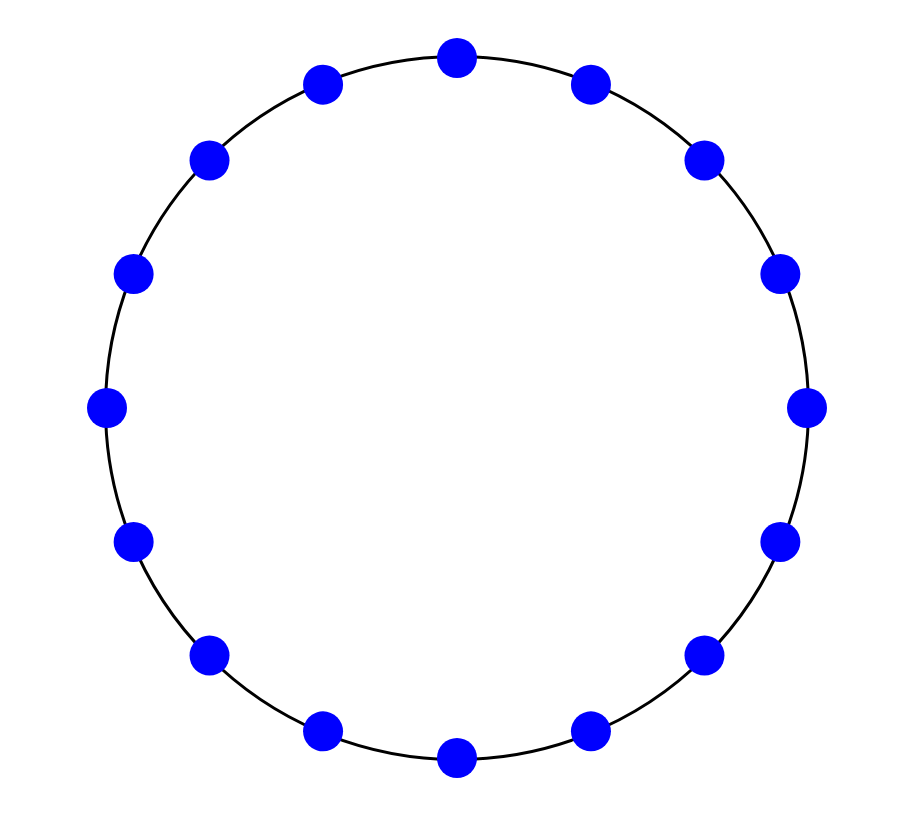
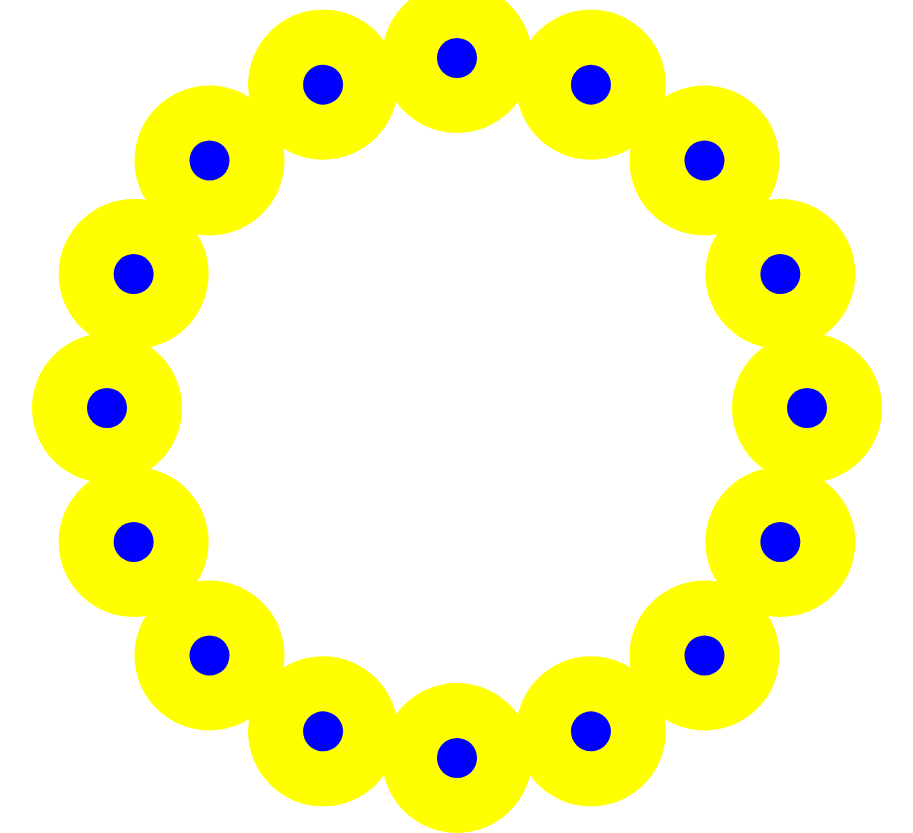
Before and after one commit to g7liniers/angular-ivy-p3m4iv, an Angular app: page / in a window 1280 px wide. Shown: the whole page, without its empty margins (191-1104 px from the left). Built offline with nearby package versions, Linux system fonts and the light colour scheme.

Commit message:
3 files modified

```diff
--- a/src/app/components/circle/circle.component.html
+++ b/src/app/components/circle/circle.component.html
@@ -4,10 +4,14 @@
   [style.height]="getCircleDiameterPX()"
 >
   <div
-    class="item-container"
+    class="outer-item-container"
+    [ngStyle]="{ transform: 'translate(' + translateElementPX(i) + ')' }"
     *ngFor="let label of labels; let i = index"
-    [ngStyle]="{ transform: 'translate(' + translateElementPX(i) + ')' }"
-    [style.width]="getItemDiameterPX()"
-    [style.height]="getItemDiameterPX()"
-  ></div>
+  >
+    <div
+      class="item-container"
+      [style.width]="getItemDiameterPX()"
+      [style.height]="getItemDiameterPX()"
+    ></div>
+  </div>
 </div>
--- a/src/app/components/circle/circle.component.scss
+++ b/src/app/components/circle/circle.component.scss
@@ -10,21 +10,27 @@ $item-size: 20px;
   border-radius: 50%;
   position: relative;
 
-  .item-container {
+  .outer-item-container {
     position: absolute;
     left: 50%;
     top: 50%;
-    width: 100px;
-    height: 100px;
+    width: 150px;
+    height: 150px;
+    background-color: yellow;
     border-radius: 50%;
-    // left: 50%;
-    // transform: translate(100px, 200px);
-    background-color: blue;
+    display: flex;
+    align-items: center;
+    justify-content: center;
+    .item-container {
+      border-radius: 50%;
+      // left: 50%;
+      // transform: translate(100px, 200px);
+      background-color: blue;
+    }
   }
-
-  :hover {
-    // transition: all 1s;
+  :hover > .item-container {
+    transition: all 1s;
     background-color: black;
-    // border: solid red;
+    transform: scale(3);
   }
 }
--- a/src/app/components/circle/circle.component.ts
+++ b/src/app/components/circle/circle.component.ts
@@ -36,10 +36,8 @@ export class CircleComponent implements OnInit {
   ngOnInit() {}
 
   translateElementPX(n: number): string {
-    let xPos =
-      this.circleRadius * Math.cos(n * this.angleDiff) - this.itemRadius;
-    let yPos =
-      this.circleRadius * Math.sin(n * this.angleDiff) - this.itemRadius;
+    let xPos = this.circleRadius * Math.cos(n * this.angleDiff) - 75;
+    let yPos = this.circleRadius * Math.sin(n * this.angleDiff) - 75;
 
     return `${xPos}px, ${yPos}px`;
   }
```
